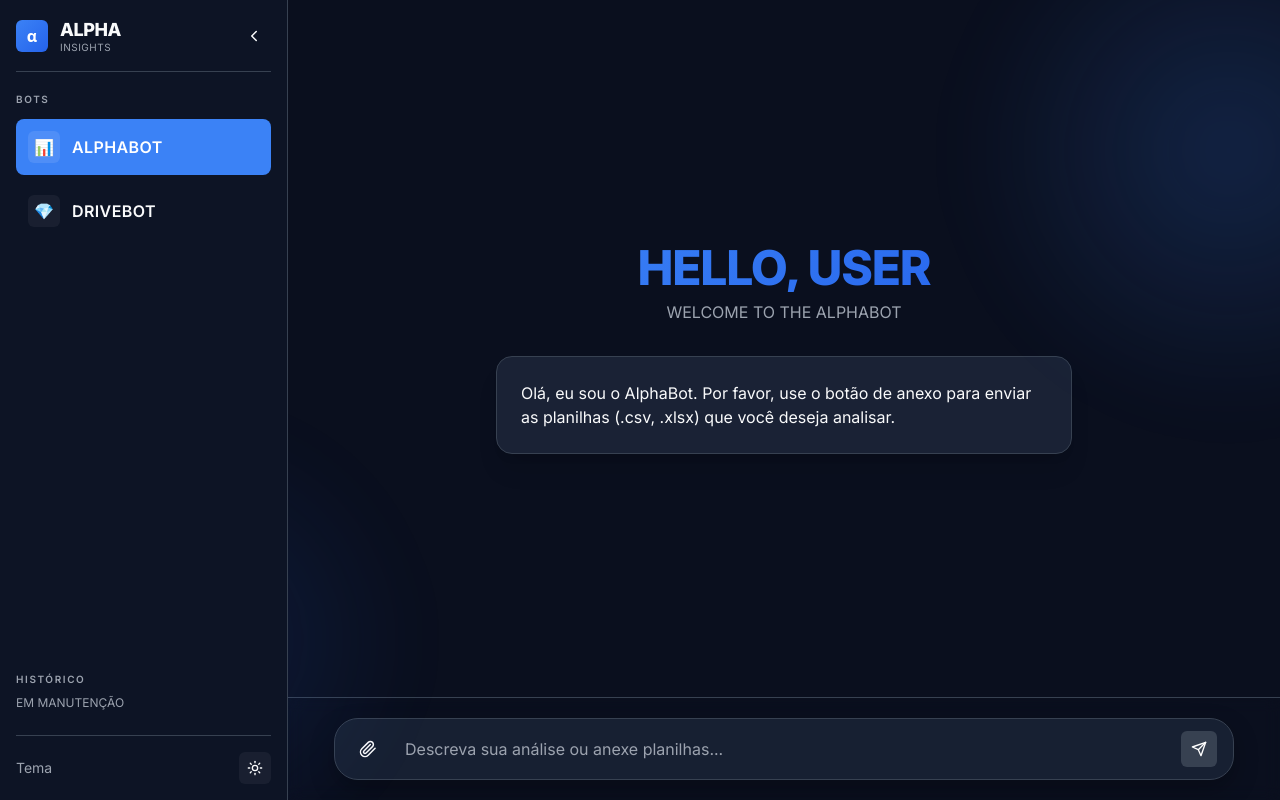
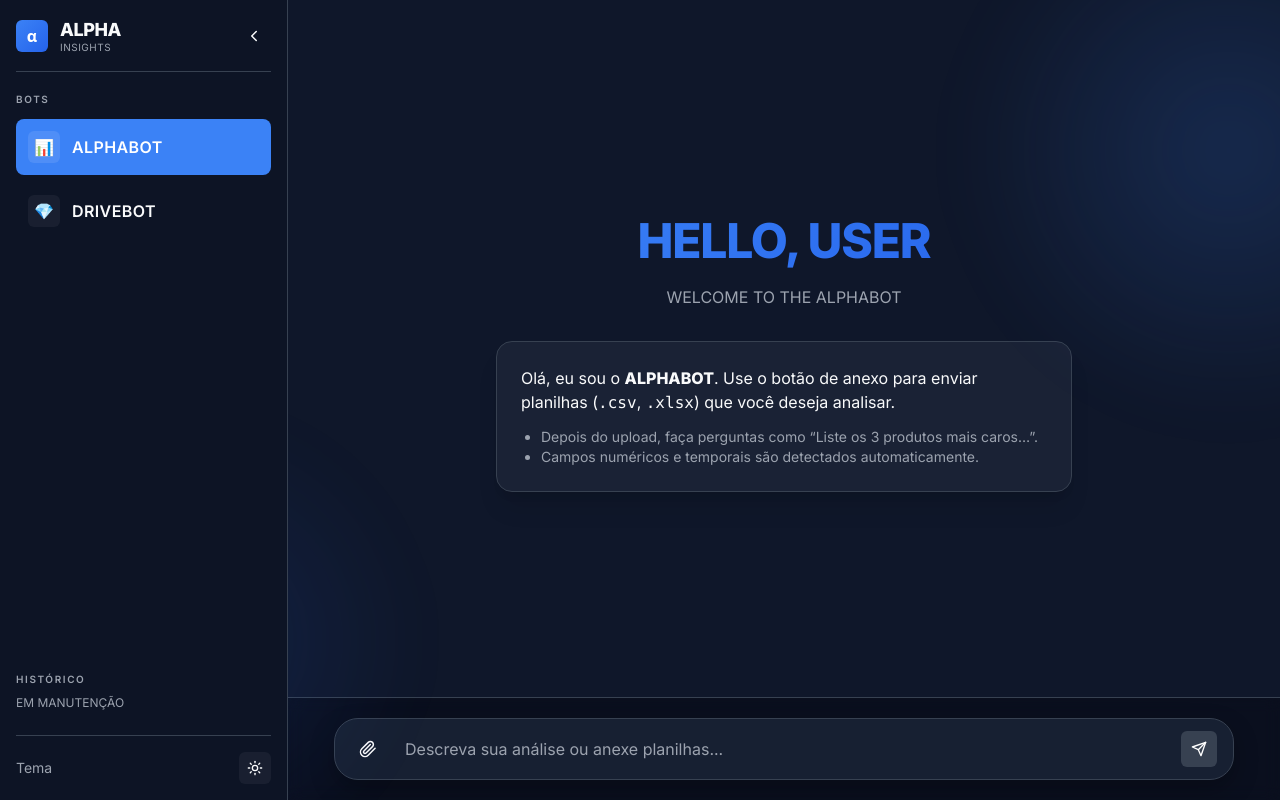
Before and after one commit to z4mbrano/alpha-bot, a React (Vite) app: page / in a window 1280 px wide. Built offline with nearby package versions, Linux system fonts and the light colour scheme.

Commit message:
salvando azul

```diff
--- a/src/components/ChatArea.tsx
+++ b/src/components/ChatArea.tsx
@@ -135,40 +135,64 @@ ${periodSection}
     setText('')
   }
 
-  const botName = active === 'alphabot' ? 'ALPHABOT' : 'DriveBot'
+  const botName = active === 'alphabot' ? 'ALPHABOT' : 'DRIVEBOT'
   const placeholderText = active === 'alphabot'
     ? 'Descreva sua análise ou anexe planilhas...'
     : 'Cole o ID ou URL da pasta do Google Drive...'
+  const hasMessages = messages.length > 0
+  const botIcon = active === 'alphabot' ? '📊' : '💎'
+  const botTagline = active === 'alphabot'
+    ? 'Envie .csv ou .xlsx e faça perguntas sobre seus dados.'
+    : 'Cole o ID/URL da pasta do Google Drive para explorar arquivos.'
 
   return (
     <main className="flex-1 flex flex-col">
-      {/* Header sticks only when there are messages */}
-      {messages.length > 0 && (
-        <header className="sticky top-0 z-10 px-4 md:px-8 py-3 md:py-4 border-b border-[var(--border)] bg-[var(--sidebar)]/95 backdrop-blur">
+      {/* Header when there are messages */}
+      {hasMessages && (
+        <header className="sticky top-0 z-10 px-4 md:px-8 py-3 md:py-4 border-b border-[var(--border)] bg-[var(--sidebar)]/90 backdrop-blur app-shell">
           <div className="max-w-[900px] mx-auto flex items-center gap-3">
             <button
-              className="md:hidden opacity-80 hover:opacity-100 transition-fast"
+              className="md:hidden p-2 rounded hover:bg-white/5 focus:outline-none focus:ring-2 focus:ring-[var(--ring)]"
               aria-label="Abrir menu"
               onClick={() => window.dispatchEvent(new Event('alpha:toggle-sidebar'))}
             >
               <Menu size={18} />
             </button>
-            <div className="text-sm md:text-base text-[var(--muted)]">🤖</div>
-            <div className="font-semibold">{botName}</div>
+            <div className="w-8 h-8 rounded-md grid place-items-center bg-white/5" aria-hidden>
+              <span className="text-base">{botIcon}</span>
+            </div>
+            <div>
+              <div className="font-semibold leading-none">{botName}</div>
+              <div className="text-xs text-[var(--muted)] leading-none mt-1">{botTagline}</div>
+            </div>
           </div>
         </header>
       )}
 
       {/* Welcome area (no messages) */}
       {messages.length === 0 ? (
-        <div className="flex-1 grid place-items-center px-6">
-          <div className="text-center">
-            <h1 className="text-4xl md:text-5xl font-extrabold gradient-text tracking-tight">HELLO, USER</h1>
-            <p className="text-sm md:text-base text-[var(--muted)] mt-2">WELCOME TO THE {botName.toUpperCase()}</p>
-            <div className="mt-8 max-w-xl mx-auto bg-[var(--surface)] border border-[var(--border)] rounded-2xl p-6 shadow-xl text-left">
-              <p className="text-sm md:text-base">
-                Olá, eu sou o AlphaBot. Por favor, use o botão de anexo para enviar as planilhas (.csv, .xlsx) que você deseja analisar.
-              </p>
+        <div className="flex-1 grid place-items-center px-6 bg-[var(--bg-2)]">
+          <div className="text-center max-w-xl">
+            <h1 className="font-black gradient-text tracking-tight" style={{fontSize: 'clamp(36px,5vw,48px)'}}>HELLO, USER</h1>
+            <p className="text-sm md:text-base text-[var(--muted)] mt-2">WELCOME TO THE {botName}</p>
+            <div className="mt-8 bg-[var(--surface)] border border-[var(--border)] rounded-2xl p-6 shadow-xl text-left">
+              {active === 'alphabot' ? (
+                <>
+                  <p className="text-sm md:text-base">Olá, eu sou o <strong>ALPHABOT</strong>. Use o botão de anexo para enviar planilhas (<code>.csv</code>, <code>.xlsx</code>) que você deseja analisar.</p>
+                  <ul className="mt-3 text-sm list-disc pl-5 text-[var(--muted)]">
+                    <li>Depois do upload, faça perguntas como “Liste os 3 produtos mais caros…”.</li>
+                    <li>Campos numéricos e temporais são detectados automaticamente.</li>
+                  </ul>
+                </>
+              ) : (
+                <>
+                  <p className="text-sm md:text-base">Olá, eu sou o <strong>DRIVEBOT</strong>. Cole o <em>ID</em> ou a <em>URL</em> da pasta do Google Drive para começar.</p>
+                  <ul className="mt-3 text-sm list-disc pl-5 text-[var(--muted)]">
+                    <li>Suporte a múltiplos arquivos e subpastas.</li>
+                    <li>Peça insights, rankings e sumarizações após a indexação.</li>
+                  </ul>
+                </>
+              )}
             </div>
           </div>
         </div>
@@ -183,7 +207,7 @@ ${periodSection}
                 <div className="bg-[var(--surface)] text-[var(--text)] rounded-tr-2xl rounded-br-2xl rounded-bl-xl p-3 shadow-sm border border-[var(--border)]/60">
                   <div className="flex items-center gap-2 text-[var(--muted)]">
                     <div className="text-sm">
-                      {active === 'alphabot' ? 'ALPHABOT' : 'DriveBot'} está digitando
+                      {active === 'alphabot' ? 'ALPHABOT' : 'DRIVEBOT'} está digitando
                     </div>
                     <div className="flex gap-1">
                       <div className="w-1.5 h-1.5 bg-[var(--muted)] rounded-full animate-bounce"></div>
--- a/src/components/MessageBubble.tsx
+++ b/src/components/MessageBubble.tsx
@@ -5,9 +5,13 @@ export default function MessageBubble({ m }: { m: Message }) {
   const isUser = m.author === 'user'
   return (
     <div className={`max-w-[70%] ${isUser ? 'self-end text-white' : 'self-start text-[var(--text)]'} my-1.5`}>
-      <div className={`${isUser
-          ? 'bg-[var(--accent)] rounded-tl-2xl rounded-bl-2xl rounded-br-xl p-3 shadow-sm'
-          : 'bg-[var(--surface)] border border-[var(--border)]/60 text-[var(--text)] rounded-tr-2xl rounded-br-2xl rounded-bl-xl p-3 shadow-sm'}`}>
+      <div
+        className={
+          isUser
+            ? 'bg-[var(--accent)] bg-[image:var(--accent-gradient)] rounded-tl-2xl rounded-bl-2xl rounded-br-xl p-3 shadow-sm'
+            : 'bg-[var(--surface)]/95 backdrop-blur border border-[var(--border)]/60 text-[var(--text)] rounded-tr-2xl rounded-br-2xl rounded-bl-xl p-3 shadow-sm'
+        }
+      >
         <div className="text-sm whitespace-pre-wrap message-content">{m.text}</div>
       </div>
     </div>
--- a/src/components/Sidebar.tsx
+++ b/src/components/Sidebar.tsx
@@ -73,10 +73,10 @@ export default function Sidebar() {
             {bots.map(b => {
               const isActive = active === b.id
               const iconClass = collapsed
-                ? `w-10 h-10 rounded-xl flex items-center justify-center ${isActive ? 'bg-[var(--accent)] text-white' : 'bg-white/5'}`
+                ? `w-11 h-11 rounded-xl grid place-items-center transition-transform ${isActive ? 'bg-[var(--accent)] text-white ring-1 ring-[var(--accent)]/40' : 'bg-white/5 hover:bg-white/10 hover:scale-[1.02]'}`
                 : `w-8 h-8 rounded-md flex items-center justify-center ${isActive ? 'bg-white/10' : 'bg-white/5'}`
               const buttonClass = collapsed
-                ? 'pressable grid place-items-center p-2 rounded-lg hover:bg-white/5 transition-fast focus:outline-none focus:ring-2 focus:ring-[var(--ring)]'
+                ? 'pressable p-1 rounded-lg transition-fast focus:outline-none focus:ring-2 focus:ring-[var(--ring)] grid place-items-center'
                 : `pressable flex items-center gap-3 p-3 rounded-lg transition-fast focus:outline-none focus:ring-2 focus:ring-[var(--ring)] ${isActive ? 'bg-[var(--accent)] text-white' : 'hover:bg-white/5 text-[var(--text)]'}`
               return (
                 <button
@@ -88,6 +88,7 @@ export default function Sidebar() {
                   className={buttonClass}
                   title={b.name}
                   aria-label={b.name}
+                  aria-current={isActive ? 'true' : undefined}
                 >
                   <div className={iconClass}>{b.icon}</div>
                   {!collapsed && (
```
